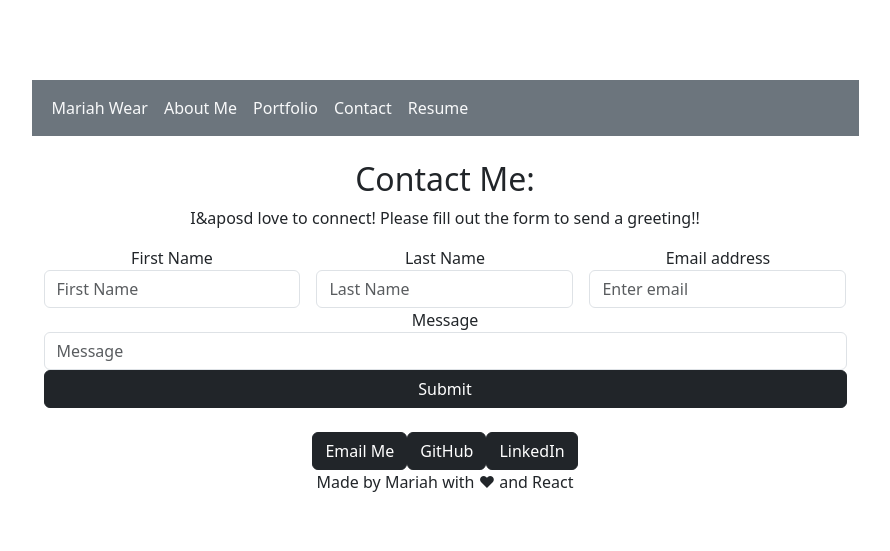
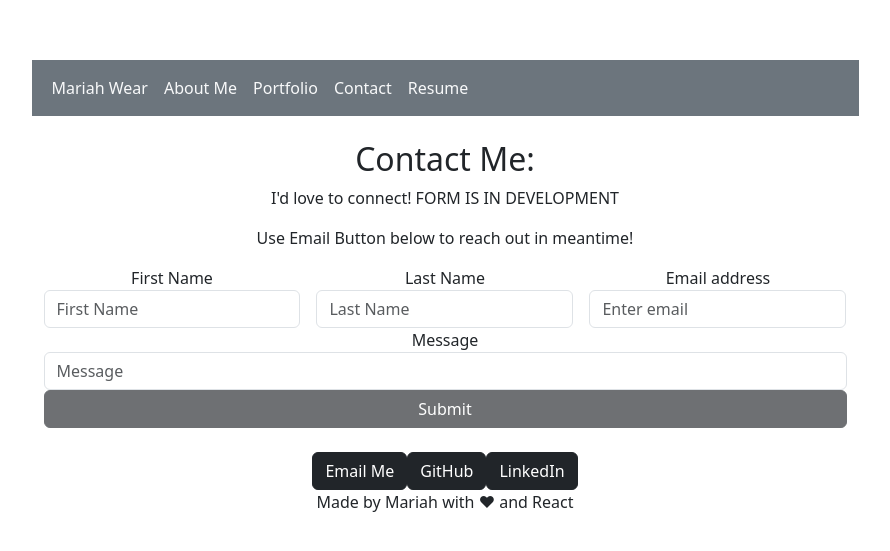
Before and after one commit to mariahw4/personal-portfolio, a React (Vite) app: page /contact in a window 1280 px wide. Shown: the part 113-664 px from the top of the page, without its empty margins (195-1085 px from the left). Built offline with nearby package versions, Linux system fonts and the light colour scheme.

Commit message:
updated links and resume

```diff
--- a/src/components/contact.jsx
+++ b/src/components/contact.jsx
@@ -57,12 +57,14 @@ function Contact() {
     return (
     <div className="container py-4">
         <h2 className="h2" id="Contact-Me">Contact Me:</h2>
-        <p>I&aposd love to connect! Please fill out the form to send a greeting!! </p>
+        <p>I&apos;d love to connect! FORM IS IN DEVELOPMENT</p>
+
+        <p>Use Email Button below to reach out in meantime!</p>
 
     <form action="https://formsubmit.co/7d15528960746a592416c31c8be147f6" method="POST">
         <input type="hidden" name="_subject" value="Mariah Wear Portfolio Contact Submission"></input>
-        <input type="hidden" name="_url" value="https://mariahw4.github.io/react-portfolio"></input>
-        <input type="hidden" name="_next" value="https://mariahw4.github.io/react-portfolio/#Thank-You"></input>
+        <input type="hidden" name="_url" value="https://mariah-wear.netlify.app/"></input>
+        <input type="hidden" name="_next" value="https://mariah-wear.netlify.app/thanks/"></input>
         <div className="row gy-2 gx-3 ">
             <div className="col-12 col-md-6 col-lg-4">
                 <label htmlFor="firstName">First Name</label>
@@ -83,7 +85,7 @@ function Contact() {
                 <label htmlFor="message">Message</label>
                 <input  type="text" className="form-control" name="message" id="message" required placeholder="Message"/>
             </div>
-            <button type="submit"  className="btn btn-dark col-12">Submit</button>
+            <button type="submit"  className="btn btn-dark col-12" disabled>Submit</button>
         {/* </div> */}
 
     </form>
--- a/src/components/resume.jsx
+++ b/src/components/resume.jsx
@@ -5,7 +5,7 @@ function Resume() {
     <div className="container">
         <h2 className="h2" id="Resume" >Resume & Proficiencies:</h2>
 
-        <a href='./single-page-resume.pdf' className="btn btn-dark" download>Click to view/download my Resume</a>
+        <a href='./WebEngineerResume.pdf' className="btn btn-dark" download>Click to view/download my Resume</a>
 
         <h3>Proficiencies:</h3>
         <ul>
```
Also changed, not shown: 1 other file (tests, documents, lock files or other folders).
